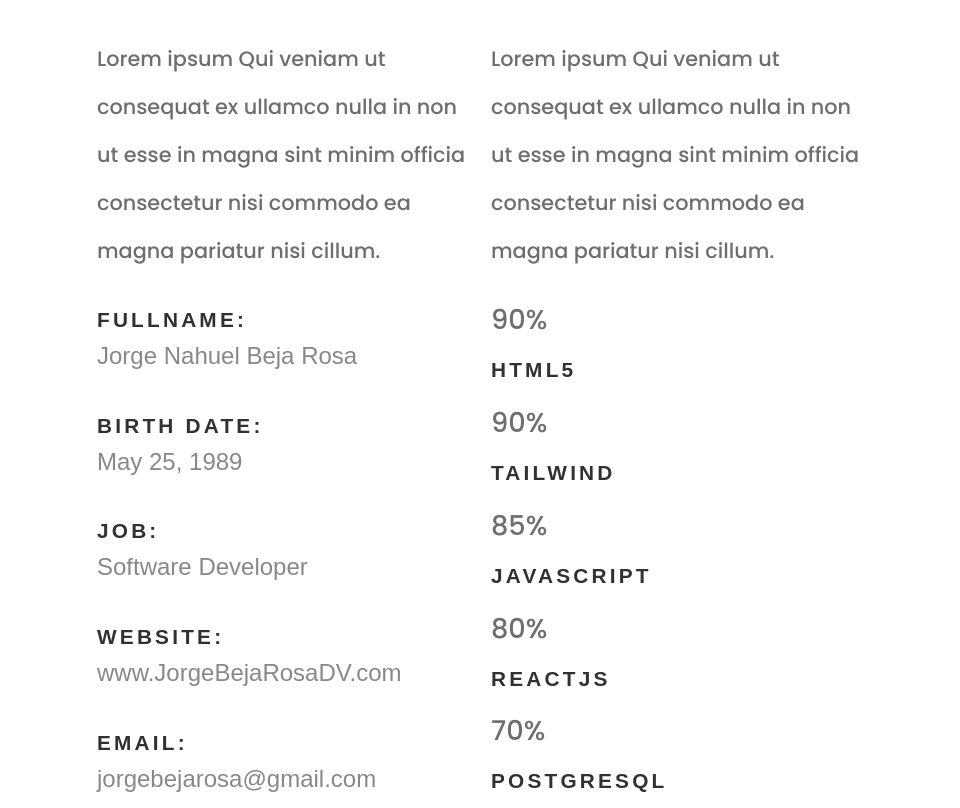
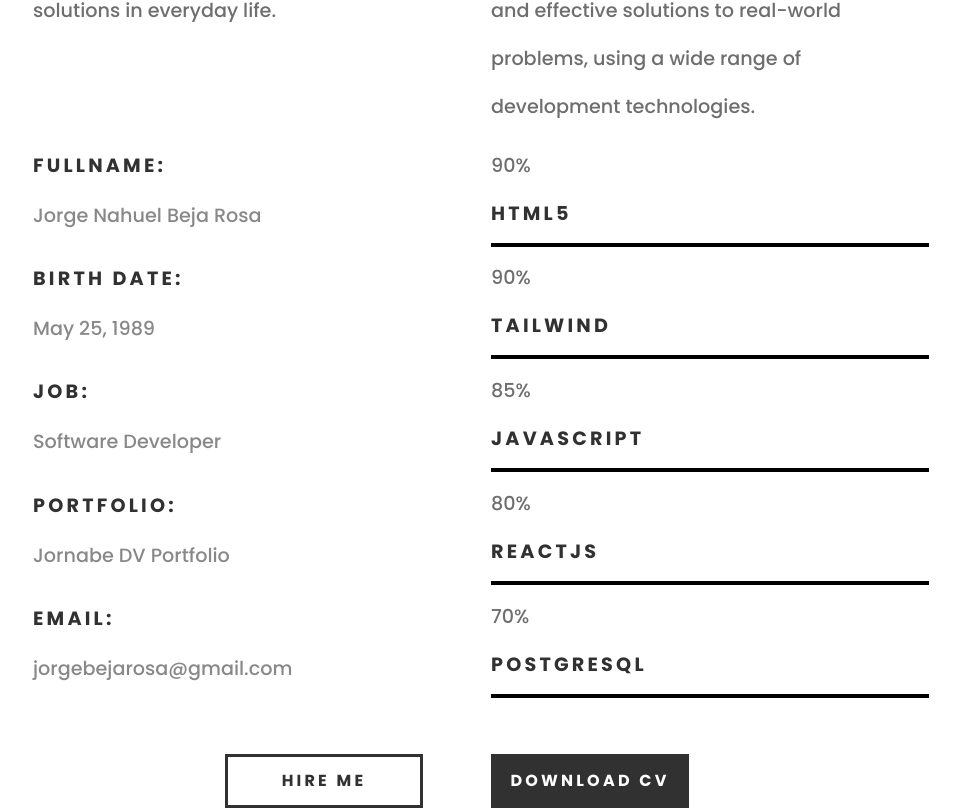
Before and after one commit to JornabeDV/Portfolio, a React (Vite) app: page / in a window 1280 px wide. Shown: the part 1492-2300 px from the top of the page, without its empty margins (159-1119 px from the left). Built offline with nearby package versions, Linux system fonts and the light colour scheme.

Commit message:
fix: change lorem impsum for real text

```diff
--- a/src/Components/About/About.css
+++ b/src/Components/About/About.css
@@ -29,7 +29,6 @@ h3 {
 	text-align: center;
 	margin-top: 1rem;
 	font-size: 2rem;
-
 }
 
 .intro-info {
@@ -38,7 +37,6 @@ h3 {
 	align-items: center;
 	font-size: 1.3rem;
 	padding-bottom: 3rem;
-
 }
 
 .img-CV {
@@ -55,11 +53,11 @@ h3 {
 .intro-info .lead {
 	text-align: left;
 	display: flex;
-	max-width: 40%;
+	max-width: 50%;
 }
 
 .about-content {
-	width: 60%;
+	width: 70%;
 	margin: 0 auto;
 	display: grid;
 	grid-template-columns: repeat(2, 1fr);
@@ -67,11 +65,17 @@ h3 {
 	align-content: center;
 }
 
-.profile,
+.profile p {
+	height: 180px;
+	text-align: left;
+	list-style: none;
+	font-size: 1.2rem;
+}
 .skills p {
 	text-align: left;
 	list-style: none;
-	font-size: 1.3rem;
+	font-size: 1.2rem;
+	height: 180px;
 }
 
 .info-list,
@@ -86,7 +90,7 @@ h3 {
 }
 
 .about-content h3 {
-	font-family: "poppins-bold", sans-serif;
+	font-family: "poppins", sans-serif;
 	font-size: 1.8rem;
 	text-transform: uppercase;
 	letter-spacing: .25rem;
@@ -94,47 +98,59 @@ h3 {
 
 .about-content .info-list li {
 	padding: 0 0 1.5rem 0;
-	margin-bottom: .6rem;
+	margin-bottom: .2rem;
 }
 
 .about-content .skill-bars li {
 	margin-bottom: .3rem;
 }
 .about-content .info-list li span {
-	font-family: "poppins-bold", sans-serif;
 	color: #313131;
 	text-transform: uppercase;
 	font-weight: 600;
 	letter-spacing: .2rem;
 	font-size: 1.3rem;
 	line-height: 3rem;
-	font-family: "poppins-bold", sans-serif;
+	font-family: "poppins", sans-serif;
+
 }
 
 .about-content .skill-bars li span {
-	font-family: "poppins-bold", sans-serif;
+	font-family: "poppins", sans-serif;
 	color: #313131;
 	text-transform: uppercase;
 	font-weight: 600;
 	letter-spacing: .2rem;
-	font-size: 1.3rem;
+	font-size: 1.2rem;
 	line-height: 3rem;
+	border-bottom: 4px solid #000; /* Cambia #000 al color que desees para la línea */
+    padding-bottom: 5px; /* Ajusta el espaciado entre el texto y la línea según lo necesites */
+    display: block; /* Para asegurar que el borde abarque todo el ancho del contenedor */
 }
 
+.about-content .skill-bars li a {
+	font-size: 1.2rem;
+}
+
+.span-div {
+	padding-bottom: 1rem;
+}
 .about-content .info-list li span {
-	font-family: "poppins-bold", sans-serif;
+	font-family: "poppins", sans-serif;
 	color: #313131;
 	font-weight: 600;
 	letter-spacing: .2rem;
-	font-size: 1.3rem;
+	font-size: 1.2rem;
 	line-height: 3rem;
+	padding-bottom: 2rem;
 }
 .about-content .info-list li a {
 	display: block;
-	font-family: "poppins-regular", sans-serif;
+	font-family: "poppins", sans-serif;
 	color: #888888;
-	font-size: 1.5rem;
+	font-size: 1.2rem;
 	line-height: 1;
+	text-decoration: none;
 }
 
 .buttons {
@@ -150,7 +166,7 @@ h3 {
 	color: #313131;
 	font-size: 1rem;
 	margin-bottom: 0.3rem;
-	margin-right: 1rem;
+	margin-right: 3rem;
 	text-align: center;
 	text-decoration: none;
 	text-transform: uppercase;
@@ -181,7 +197,7 @@ h3 {
 	max-width: 100%;
 	transition: color 0.3s, border-color 0.3s;
 	letter-spacing: .2rem;
-
+	margin-right: 3rem;
 }
 
 .buttonCv:hover {
--- a/src/Components/About/About.jsx
+++ b/src/Components/About/About.jsx
@@ -6,59 +6,46 @@ const About = () => {
         <section id="about">
 
             <div>
-
                 <h5>ABOUT</h5>
-
                 <h1 className='aboutMe'>Let me introduce myself.</h1>
-
                 <div className="intro-info">
-
                     <img className="img-CV" src={ImageCV} alt="Profile Picture" />
-
                     <p className="lead">I am a passionate software developer with a history of successful startups and an unwavering dedication to action. My focus on challenges and constant search for new experiences has led me to a constantly growing career.</p>
                 </div>
-
             </div>
 
 
             <div className="about-content">
-
                 <div className="profile">
-
                     <h3>Profile</h3>
-                    <p>Lorem ipsum Qui veniam ut consequat ex ullamco nulla in non ut esse in magna sint minim officia consectetur nisi commodo ea magna pariatur nisi cillum.</p>
-
+                    <p>Enjoys working as a team and looking for solutions in everyday life.</p>
                     <ul className="info-list">
                         <li>
-                            <span>Fullname:</span>
+                            <div className="span-div"><span>Fullname:</span></div>
                             <a>Jorge Nahuel Beja Rosa</a>
                         </li>
                         <li>
-                            <span>Birth Date:</span>
+                            <div className="span-div"><span>Birth Date:</span></div>
                             <a>May 25, 1989</a>
                         </li>
                         <li>
-                            <span>Job:</span>
+                            <div className="span-div"><span>Job:</span></div>
                             <a>Software Developer</a>
                         </li>
                         <li>
-                            <span>Website:</span>
-                            <a>www.JorgeBejaRosaDV.com</a>
+                            <div className="span-div"><span>Portfolio:</span></div>
+                            <a href='https://jornabe-dv-portfolio.netlify.app/'>Jornabe DV Portfolio</a>
                         </li>
                         <li>
-                            <span>Email:</span>
+                        <div className="span-div"><span>Email:</span></div>
                             <a>jorgebejarosa@gmail.com</a>
                         </li>
-
                     </ul>
-
                 </div>
 
                 <div className="skills">
-
                     <h3>Skills</h3>
-                    <p>Lorem ipsum Qui veniam ut consequat ex ullamco nulla in non ut esse in magna sint minim officia consectetur nisi commodo ea magna pariatur nisi cillum.</p>
-
+                    <p>My specialization lies in creating practical and effective solutions to real-world problems, using a wide range of development technologies.</p>
                     <ul className="skill-bars">
                         <li>
                             <div><a>90%</a></div>
@@ -80,11 +67,8 @@ const About = () => {
                             <div><a>70%</a></div>
                             <span>PostgreSQL</span>
                         </li>
-
                     </ul>
-
                 </div>
-
             </div>
 
 
@@ -94,7 +78,6 @@ const About = () => {
             </div>
 
         </section>
-
     )
 }
 
--- a/src/Components/Resume/Resume.css
+++ b/src/Components/Resume/Resume.css
@@ -98,16 +98,23 @@
 #resume .timeline-content h4 {
 	position: relative;
 	padding-bottom: 1.8rem;
-
+	color:#313131
 }
 
 #resume .timeline-content p {
 	font-size: 18px;
+	padding-right: 10rem;
+
+
 }
 
 #resume .timeline-content a {
 	text-decoration: none;
 	color:#313131
+}
+
+#resume .timeline-content a:hover {
+	color: #FF0077;
 }
 
 #resume .timeline-content h4::after {
--- a/src/Components/Resume/Resume.jsx
+++ b/src/Components/Resume/Resume.jsx
@@ -8,7 +8,7 @@ const Resume = () => {
 				<div className="resume-header">
 					<h5>RESUME</h5>
 					<h1>More of my credentials.</h1>
-					<p className="lead">Lorem ipsum Do commodo in proident enim in dolor cupidatat adipisicing dolore officia nisi aliqua incididunt Ut veniam lorem ipsum Consectetur ut in in eu do.</p>
+					<p className="lead">With my FullStack approach, I not only have the ability to design and develop attractive and intuitive applications, but also to ensure that they work efficiently and adapt perfectly to the needs of my clients and users.</p>
 				</div>
 
 				<div>
```
